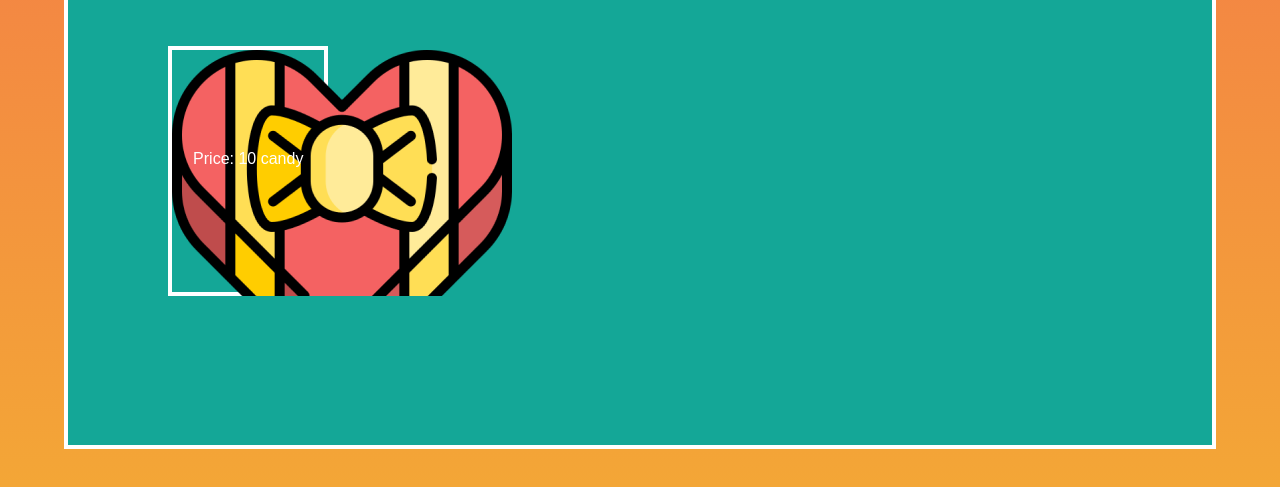
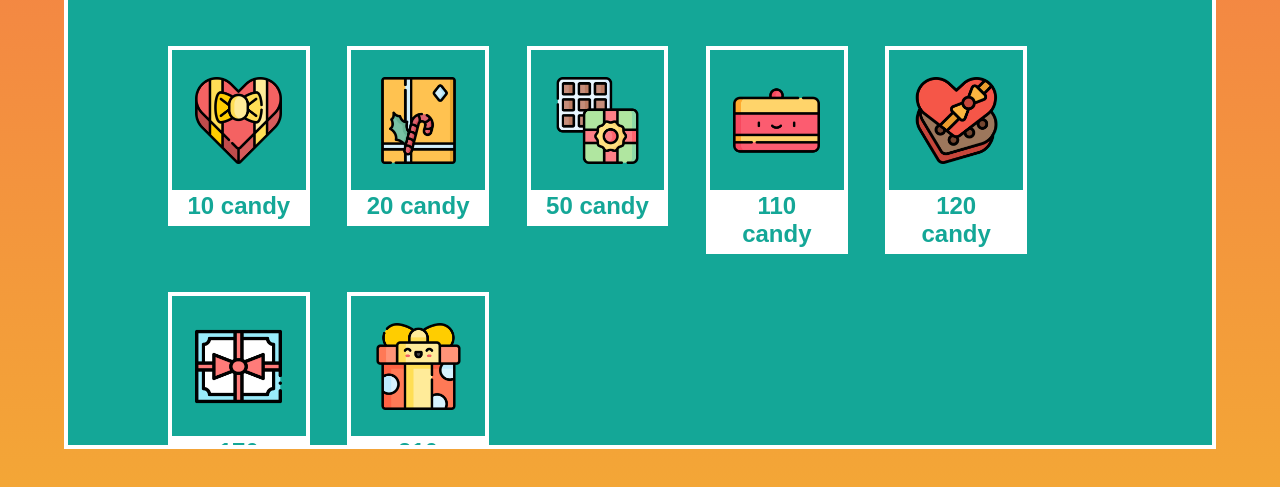
Before and after one commit to Meerch/Candy-Cases, a website built with webpack: page src/index.html in a window 1280 px wide. Shown: the part 299-786 px from the top of the page. Built offline with nearby package versions, Linux system fonts and the light colour scheme; a web font is replaced by a local one.

Commit message:
maked template section CASE and castimize scroll bar

```diff
--- a/src/index.html
+++ b/src/index.html
@@ -43,9 +43,45 @@
                 <div class="cases__items">
                     <div class="case">
                         <div class="case__image">
-                            <img src="./assets/cases/case-1.png" alt="">
+                            <img class="case__icon" src="src/assets/cases/case-1.png" alt="">
                         </div>
-                        <div class="case__price">Price: 10 candy</div>
+                        <div class="case__price">10 candy</div>
+                    </div>
+                    <div class="case">
+                        <div class="case__image">
+                            <img class="case__icon" src="src/assets/cases/case-2.png" alt="">
+                        </div>
+                        <div class="case__price">20 candy</div>
+                    </div>
+                    <div class="case">
+                        <div class="case__image">
+                            <img class="case__icon" src="src/assets/cases/case-3.png" alt="">
+                        </div>
+                        <div class="case__price">50 candy</div>
+                    </div>
+                    <div class="case">
+                        <div class="case__image">
+                            <img class="case__icon" src="src/assets/cases/case-4.png" alt="">
+                        </div>
+                        <div class="case__price">110 candy</div>
+                    </div>
+                    <div class="case">
+                        <div class="case__image">
+                            <img class="case__icon" src="src/assets/cases/case-5.png" alt="">
+                        </div>
+                        <div class="case__price">120 candy</div>
+                    </div>
+                    <div class="case">
+                        <div class="case__image">
+                            <img class="case__icon" src="src/assets/cases/case-6.png" alt="">
+                        </div>
+                        <div class="case__price">170 candy</div>
+                    </div>
+                    <div class="case">
+                        <div class="case__image">
+                            <img class="case__icon" src="src/assets/cases/case-7.png" alt="">
+                        </div>
+                        <div class="case__price">210 candy</div>
                     </div>
                 </div>
             </div>
--- a/src/scss/index.scss
+++ b/src/scss/index.scss
@@ -59,6 +59,37 @@ input {
 .container {
   margin: 0 auto;
   width: 90%;
+}
+
+
+// Scroll
+
+::-webkit-scrollbar-button {
+  width: 5px;
+  height: 0px;
+}
+
+::-webkit-scrollbar-track {
+  background-color: #82EDE1;
+}
+
+::-webkit-scrollbar-thumb {
+  -webkit-border-radius: 0px;
+  border-radius: 0px;
+  background-color: #0c6359;
+}
+
+::-webkit-scrollbar-thumb:hover {
+  background-color: #04564c;
+}
+
+::-webkit-resizer {
+  width: 4px;
+  height: 0px;
+}
+
+::-webkit-scrollbar {
+  width: 20px;
 }
 
 // Balance
@@ -228,6 +259,7 @@ input {
   padding: 20px 100px;
   text-align: center;
   @include defaultBlock();
+  overflow: auto;
 }
 
 .cases__title {
@@ -251,15 +283,83 @@ input {
   display: flex;
   flex-wrap: wrap;
   flex-direction: row;
-  overflow: auto;
 }
 
 .case {
-  width: 17%;
-  height: 250px;
-  border: 4px solid $border-color;
+  width: 15%;
+  height: 30%;
+  background-color: $green;
+  margin-right: 4%;
+  margin-bottom: 4%;
+
+  &:last-child {
+    margin-right: 0;
+  }
 }
+
 .case__image {
-  width: 100px;
-  height: 100px;
+  height: auto;
+  border-top: 4px solid $border-color;
+  border-left: 4px solid $border-color;
+  border-right: 4px solid $border-color;
+  display: flex;
+  cursor: pointer;
+  transition: all linear .2s;
+  position: relative;
+
+  &:after {
+    z-index: 1;
+    content: '';
+    position: absolute;
+    width: 100%;
+    height: 4px;
+    left: 0;
+    top: -4px;
+    background-color: #fff;
+    opacity: 1;
+    transition: all linear .15s;
+  }
+
+  &:hover {
+    background-color: rgba(255, 255, 255, 0.2);
+
+  }
+
+  &:hover:after {
+    top: 98%;
+  }
+
+  &:hover + .case__price {
+    color: #fff;
+    background-color: rgba(255, 255, 255, 0.2);
+  }
+
+  &:active {
+    background-color: darken($green, 5);
+  }
+
+  &:active + .case__price {
+    color: #fff;
+    background-color: darken($green, 5);
+  }
 }
+
+.case__icon {
+  z-index: 5;
+  margin: 20% auto 20%;
+  height: auto;
+  max-width: 65%;
+  max-height: 65%;
+}
+
+.case__price {
+  border-bottom: 4px solid $border-color;
+  border-left: 4px solid $border-color;
+  border-right: 4px solid $border-color;
+  transition: all linear .2s;
+  padding: 2px 10px;
+  font-weight: 700;
+  color: $green;
+  background-color: #fff;
+  font-size: 24px;
+}
```
